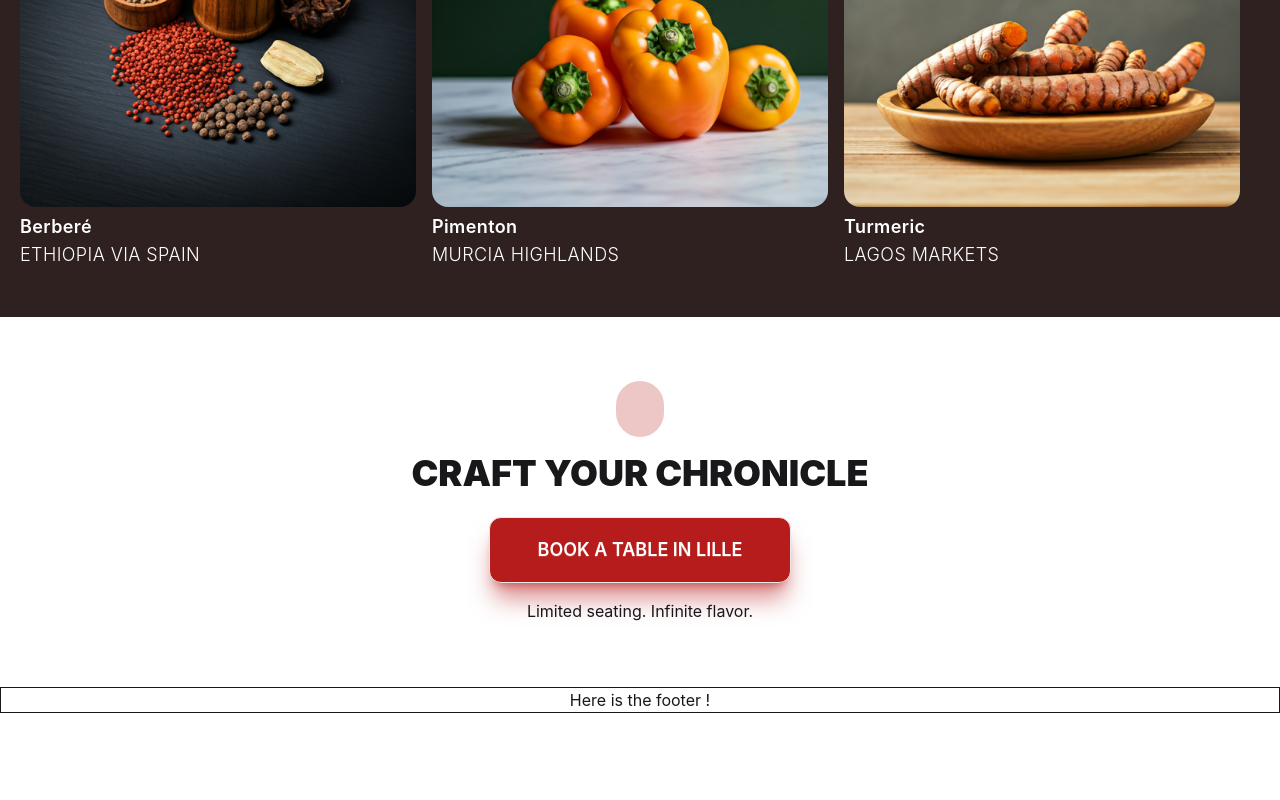
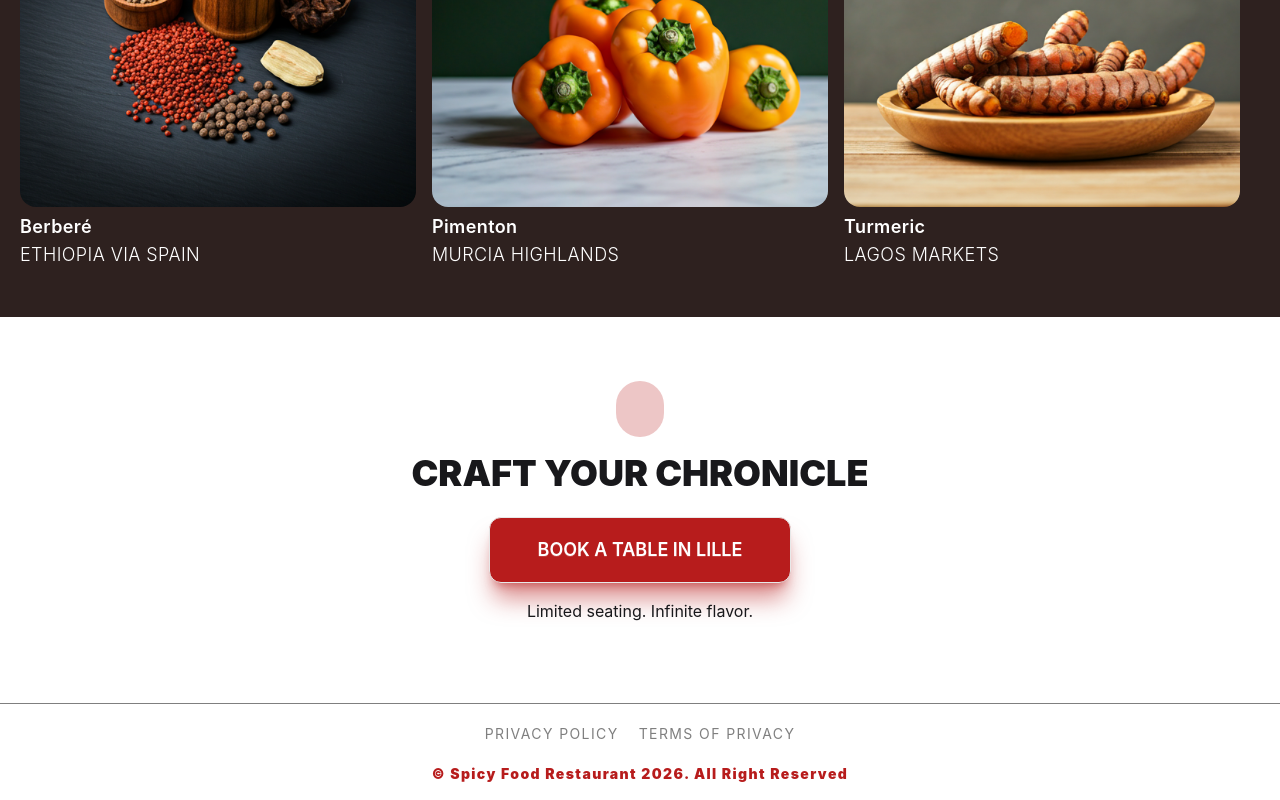
Before and after one commit to trab-ml/spicyfood, a Vue app: page / in a window 1280 px wide. Shown: the part 2955-3755 px from the top of the page. Before the commit the page ends 3668 px from the top, so only its background shows below. Built offline with nearby package versions, Linux system fonts and the light colour scheme; some icons are missing.

Commit message:
Add a footer

```diff
--- a/src/components/Footer.vue
+++ b/src/components/Footer.vue
@@ -1,7 +1,9 @@
 <template>
-    <footer>
-        <h1 class="text-center border">Here is the footer !</h1>
+    <footer class="px-7 my-4 text-center text-sm text-black/50 tracking-widest  border-t">
+        <nav class="py-5">
+            <a>{{ $t("footer.policy") }}</a>
+            <a class="ms-5">{{ $t("footer.privacy") }}</a>
+        </nav>
+        <p class="text-(--primary) text-md font-black">{{ $t("footer.copyright") }}</p>
     </footer>
 </template>
-
-<script setup lang="ts"></script>
--- a/src/i18n/fr.ts
+++ b/src/i18n/fr.ts
@@ -1,5 +1,15 @@
 export const fr = {
     abbreviation: "Fr",
+    header: {
+        navbarStart: {
+            reserve: "Réserver",
+            news: "Actualités",
+            contact: "Contactez-nous",
+        },
+        navbarCenter: {
+            logoText: "Spicy Food",
+        },
+    },
     homepage: {
         metaDescription: "Site web de Spicy Food.",
         headingOne: {
@@ -84,18 +94,13 @@ export const fr = {
         callOfAction: {
             heading: "CRAFT YOUR CHRONICLE",
             bookMsg: "BOOK A TABLE IN LILLE",
-            description: "Limited seating. Infinite flavor."
-        }
+            description: "Limited seating. Infinite flavor.",
+        },
     },
-    header: {
-        navbarStart: {
-            reserve: "Réserver",
-            news: "Actualités",
-            contact: "Contactez-nous",
-        },
-        navbarCenter: {
-            logoText: "Spicy Food",
-        },
+    footer: {
+        policy: "PRIVACY POLICY",
+        privacy: "TERMS OF PRIVACY",
+        copyright: "© Spicy Food Restaurant 2026. All Right Reserved",
     },
     notFoundPage: {
         title: "404 Page non trouvée !",
--- a/src/pages/HomePage.vue
+++ b/src/pages/HomePage.vue
@@ -100,7 +100,7 @@
             {{ $t("homepage.callOfAction.heading") }}
         </h2>
         <a
-            class="mt-6 mb-4 btn rounded-xl text-lg text-(--classic-white) bg-(--primary) py-8 p-12 shadow-xl shadow-(color:--primary)/50 md:text-lg"
+            class="mt-6 mb-4 btn rounded-xl text-lg text-(--classic-white) bg-(--primary) py-8 px-12 shadow-xl shadow-(color:--primary)/50 md:text-lg"
             >{{ $t("homepage.callOfAction.bookMsg") }}</a
         >
         <p>{{ $t("homepage.callOfAction.description") }}</p>
```
